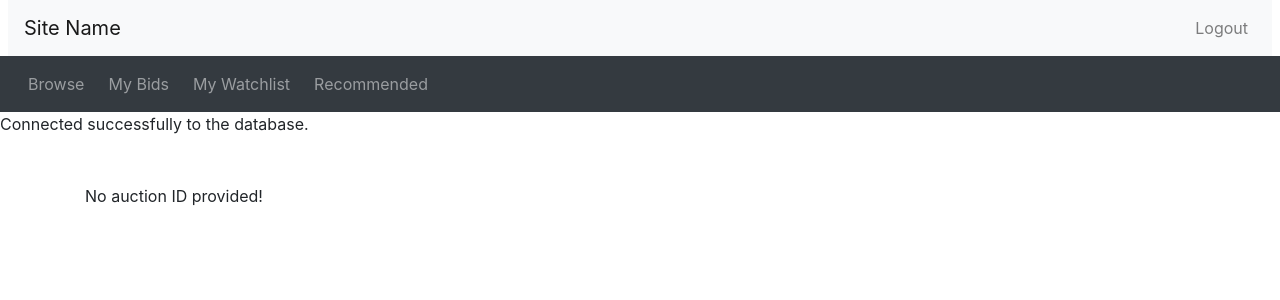
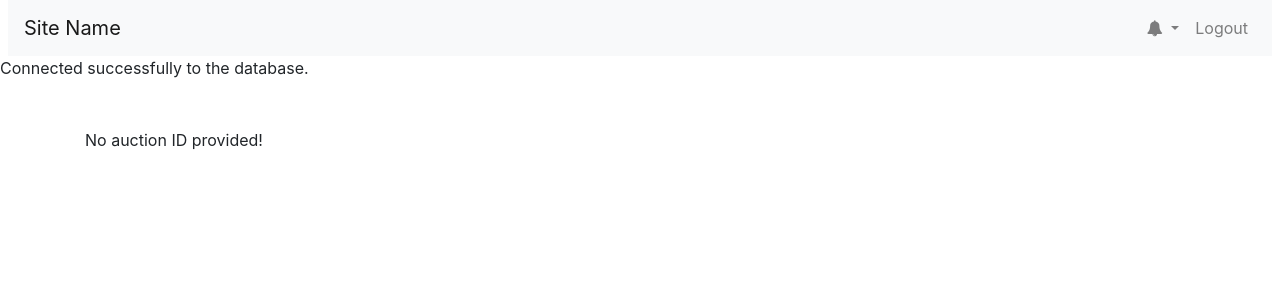
Before and after one commit to roham-123/database-project, a PHP site: page /auction_details.php in a window 1280 px wide. Shown: the top 300 px of the page. Run offline with PHP 8.4, Linux system fonts and the light colour scheme; the visitor is signed in with stand-in values (Sample User, id 1).

Commit message:
added notification bell and dropdown menu to header

```diff
--- a/header.php
+++ b/header.php
@@ -2,6 +2,12 @@
 if (session_status() == PHP_SESSION_NONE) {
     session_start();
 }
+?>
+
+<?php
+// Add error reporting at the top of header.php
+error_reporting(E_ALL);
+ini_set('display_errors', 1);
 ?>
 
 <!doctype html>
@@ -22,10 +28,63 @@ if (session_status() == PHP_SESSION_NONE) {
 
 <body>
 
-<!-- Navbars -->
 <nav class="navbar navbar-expand-lg navbar-light bg-light mx-2">
   <a class="navbar-brand" href="#">Site Name <!--CHANGEME!--></a>
   <ul class="navbar-nav ml-auto">
+    <?php
+    try {
+        if (isset($_SESSION['logged_in']) && $_SESSION['logged_in'] == true && isset($_SESSION['UserID'])) {
+            $notifications = [];
+            $notificationCount = 0;
+
+            // Debug output
+            echo "<!-- Debug: User is logged in as UserID: " . $_SESSION['UserID'] . " -->";
+
+            if (file_exists("notification_functions.php")) {
+                require_once("notification_functions.php");
+                if (isset($conn)) {
+                    $notifications = getUnreadNotifications($conn, $_SESSION['UserID']);
+                    $notificationCount = count($notifications);
+                } else {
+                    echo "<!-- Debug: Database connection not available -->";
+                }
+            } else {
+                echo "<!-- Debug: notification_functions.php not found -->";
+            }
+    ?>
+        <li class="nav-item dropdown">
+            <a class="nav-link dropdown-toggle" href="#" id="notificationDropdown" role="button"
+               data-toggle="dropdown" aria-haspopup="true" aria-expanded="false">
+                <i class="fa fa-bell"></i>
+                <?php if ($notificationCount > 0): ?>
+                    <span class="badge badge-danger"><?php echo $notificationCount; ?></span>
+                <?php endif; ?>
+            </a>
+            <div class="dropdown-menu dropdown-menu-right" aria-labelledby="notificationDropdown" style="max-width: 300px;">
+                <?php if ($notificationCount > 0): ?>
+                    <?php foreach ($notifications as $notification): ?>
+                        <a class="dropdown-item notification-item"
+                           href="auction_details.php?auctionID=<?php echo $notification['AuctionID']; ?>"
+                           data-notification-id="<?php echo $notification['NotificationID']; ?>">
+                            <small class="text-muted">
+                                <?php echo date('M j, g:i a', strtotime($notification['NotificationTime'])); ?>
+                            </small><br>
+                            <?php echo htmlspecialchars($notification['Message']); ?>
+                        </a>
+                        <div class="dropdown-divider"></div>
+                    <?php endforeach; ?>
+                <?php else: ?>
+                    <span class="dropdown-item-text">No new notifications</span>
+                <?php endif; ?>
+            </div>
+        </li>
+    <?php
+        }
+    } catch (Exception $e) {
+        error_log("Error in header.php: " . $e->getMessage());
+        echo "<!-- Debug: Error occurred: " . htmlspecialchars($e->getMessage()) . " -->";
+    }
+    ?>
     <li class="nav-item">
       <?php
       // Displays either login or logout on the right, depending on user's current status (session).
@@ -33,43 +92,10 @@ if (session_status() == PHP_SESSION_NONE) {
           echo '<a class="nav-link" href="logout.php">Logout</a>';
       } else {
           echo '<button type="button" class="btn nav-link" data-toggle="modal" data-target="#loginModal">Login</button>';
-          // Add Register button when user is not logged in
           echo '<a href="register.php" class="btn btn-primary ml-2">Register</a>';
       }
       ?>
     </li>
-  </ul>
-</nav>
-
-<nav class="navbar navbar-expand-lg navbar-dark bg-dark">
-  <ul class="navbar-nav align-middle">
-    <li class="nav-item mx-1">
-      <a class="nav-link" href="browse.php">Browse</a>
-    </li>
-    <?php
-    // Updated to use consistent session variable for role
-    if (isset($_SESSION['Role']) && $_SESSION['Role'] == 'buyer') {
-      echo('
-      <li class="nav-item mx-1">
-        <a class="nav-link" href="mybids.php">My Bids</a>
-      </li>
-      <li class="nav-item mx-1">
-        <a class="nav-link" href="watchlist.php">My Watchlist</a>
-      </li>
-      <li class="nav-item mx-1">
-        <a class="nav-link" href="recommendations.php">Recommended</a>
-      </li>');
-    }
-    if (isset($_SESSION['Role']) && $_SESSION['Role'] == 'seller') {
-      echo('
-      <li class="nav-item mx-1">
-        <a class="nav-link" href="mylistings.php">My Listings</a>
-      </li>
-      <li class="nav-item ml-3">
-        <a class="nav-link btn border-light" href="create_auction.php">+ Create auction</a>
-      </li>');
-    }
-    ?>
   </ul>
 </nav>
 
@@ -99,3 +125,15 @@ if (session_status() == PHP_SESSION_NONE) {
     </div>
   </div>
 </div> <!-- End modal -->
+
+<script>
+$(document).ready(function() {
+    // Mark notifications as read when clicked
+    $('.notification-item').click(function() {
+        var notificationId = $(this).data('notification-id');
+        $.post('mark_notification_read.php', {
+            notification_id: notificationId
+        });
+    });
+});
+</script>
```
